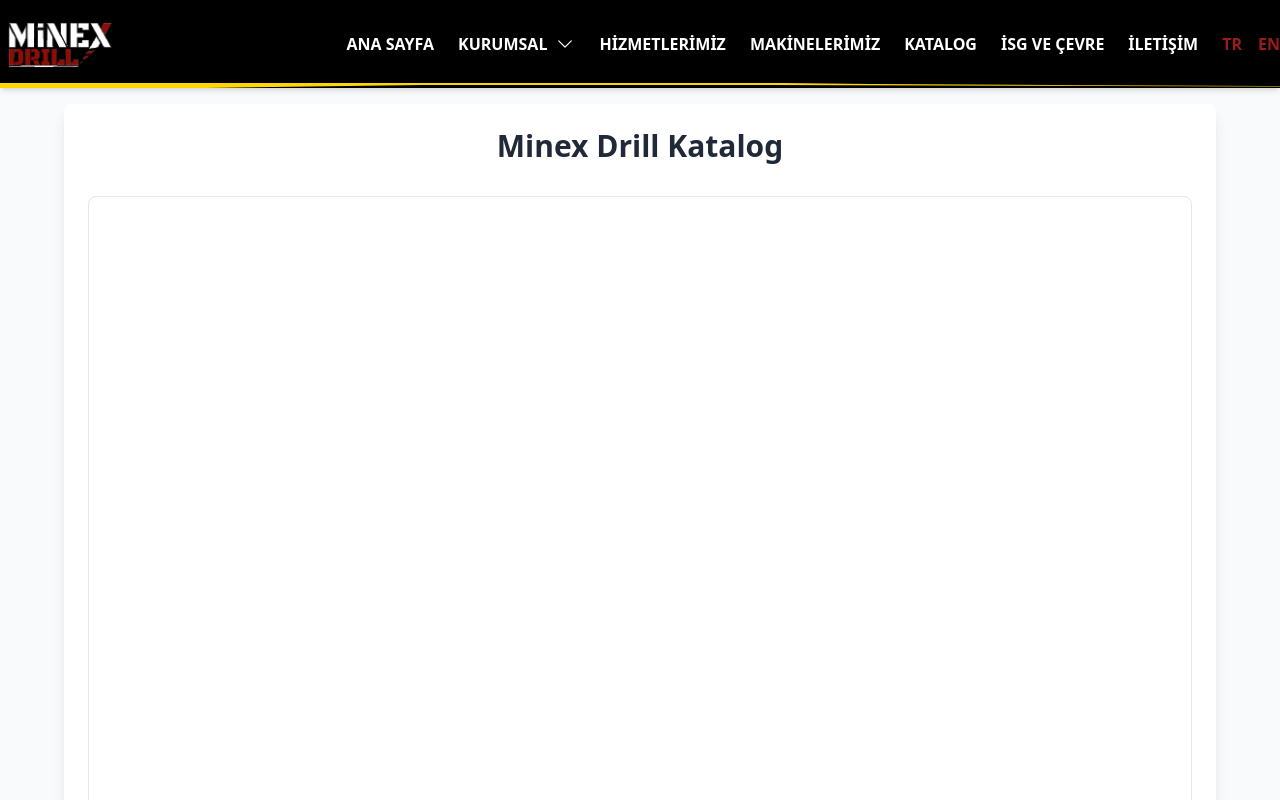
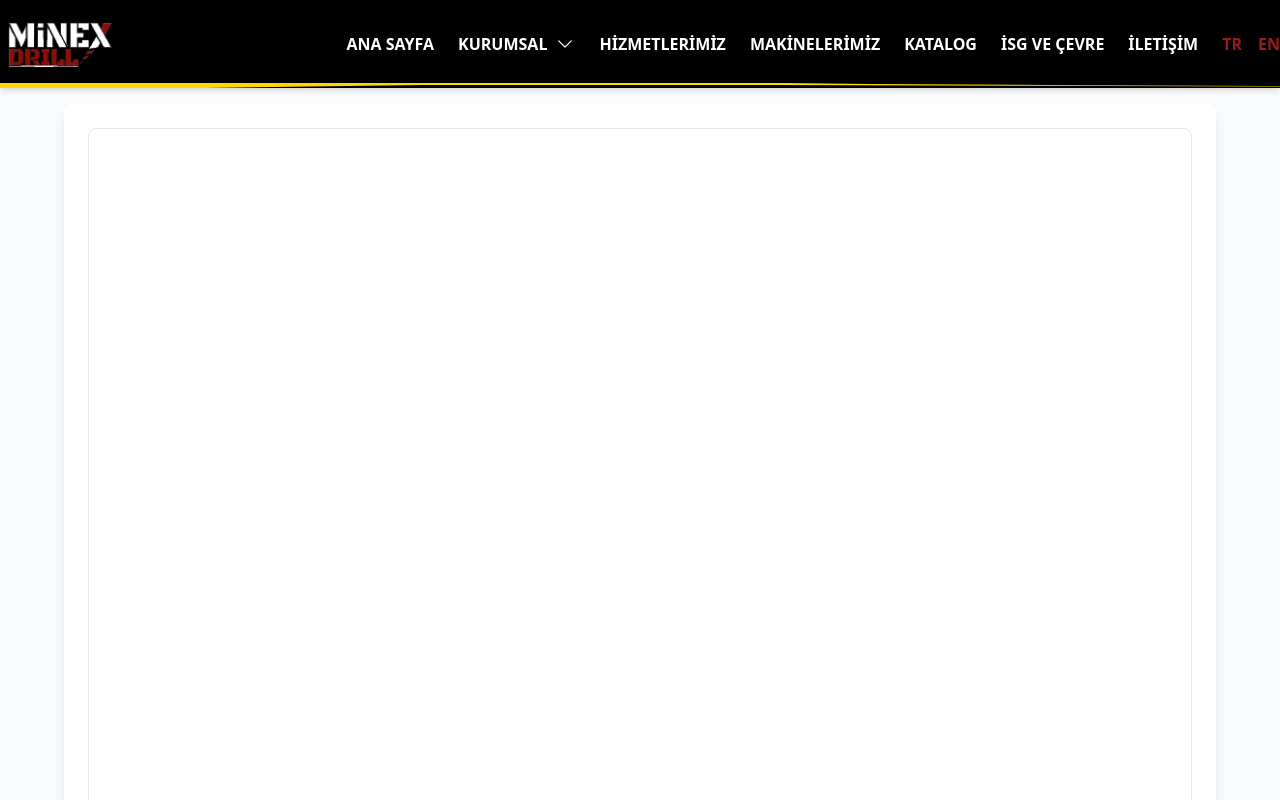
Before and after one commit to TurkishCodeMan/minex_drill, a Next.js app: page /catalog in a window 1280 px wide. Shown: the top 800 px of the page. Built offline with nearby package versions, Linux system fonts and the light colour scheme; no server answers.

Commit message:
Update ISG-

```diff
--- a/app/(dashboard)/catalog/page.tsx
+++ b/app/(dashboard)/catalog/page.tsx
@@ -6,9 +6,6 @@
   return (
     <div className="flex flex-col items-center min-h-screen p-4 bg-gray-50">
       <div className="w-full max-w-6xl bg-white rounded-lg shadow-lg p-6">
-        <h1 className="text-3xl font-bold text-center mb-8 text-gray-800">
-          Minex Drill Katalog
-        </h1>
 
         <div className="w-full aspect-[1/1.4] relative">
           <iframe
```
